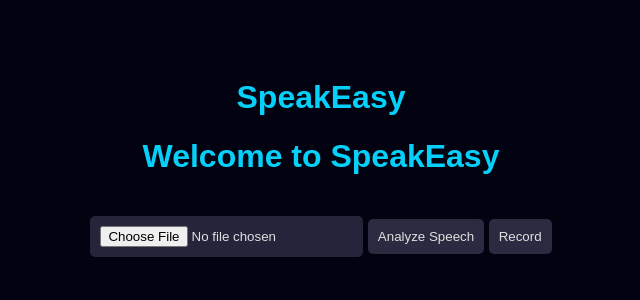
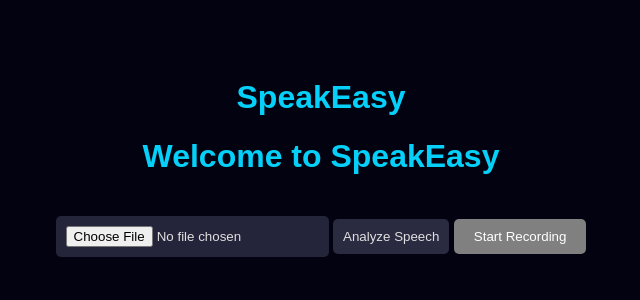
Before and after one commit to VaniaAbbas01/University-of-London-Final-Project, a Flask app: page / in a window 1280 px wide. Shown: the top 300 px of the page, without its empty margins (319-959 px from the left). Run offline with Flask 3, Linux system fonts and the light colour scheme; parts of the project's set-up code (start-up, migrations or seed data) failed here and were passed over.

Commit message:
added css for the record button

```diff
--- a/templates/index.html
+++ b/templates/index.html
@@ -27,6 +27,18 @@
       button:hover {
         background-color: #7c3aed;
       }
+      /* Default state */
+      .record {
+        background-color: grey;
+        color: white;
+        padding: 10px 20px;
+        border: none;
+        cursor: pointer;
+      }
+      /* Recording state */
+      .record.recording {
+        background-color: red;
+      }
     </style>
   </head>
   <body>
@@ -39,7 +51,7 @@
     >
       <input type="file" name="audio" accept=".mp3" required />
       <button type="submit">Analyze Speech</button>
-      <button type="button" class="record">Record</button>
+      <button type="button" class="record">Start Recording</button>
     </form>
 
     <script src="{{url_for('static', filename='recorder.js') }}"></script>
```
